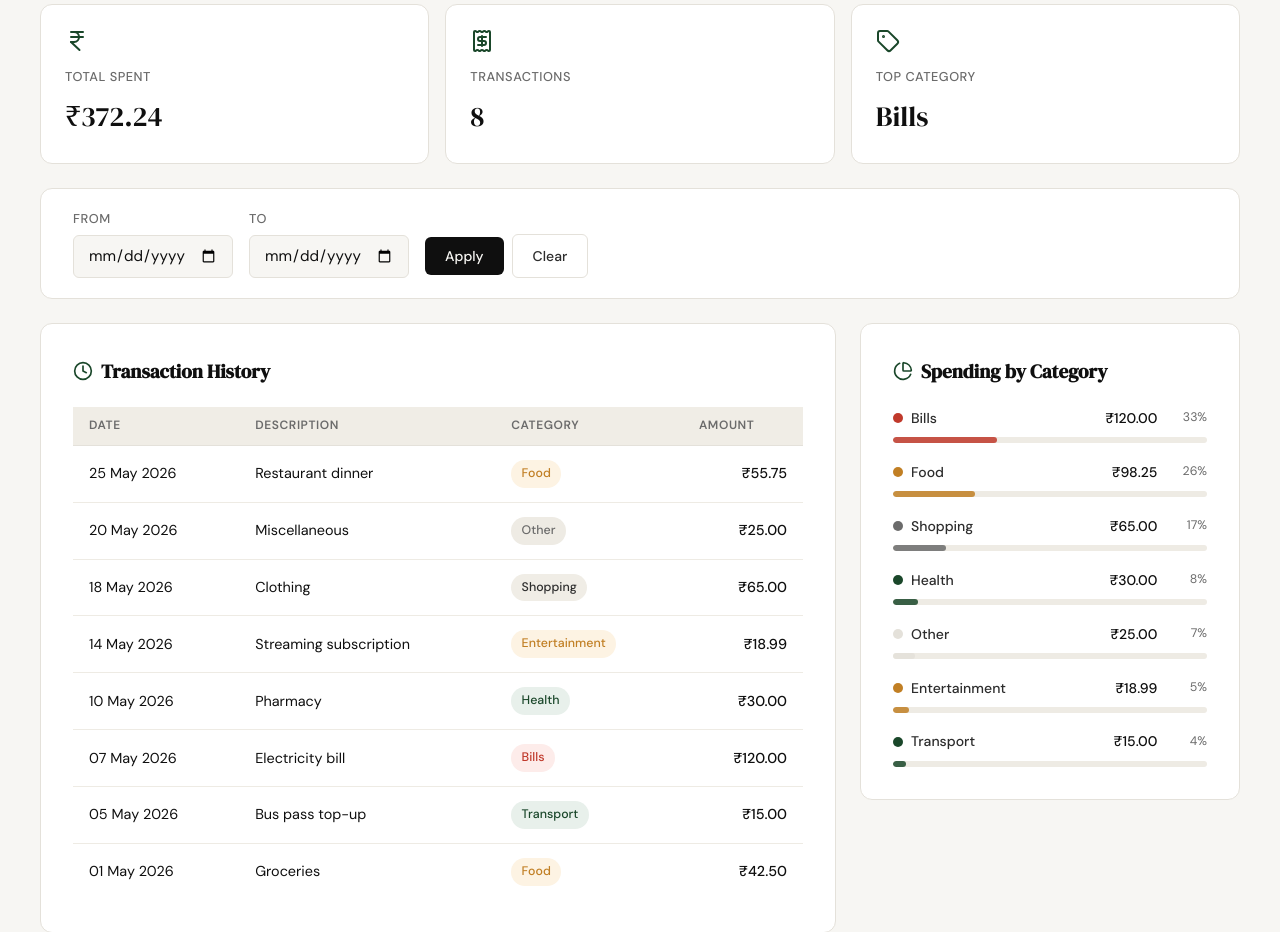
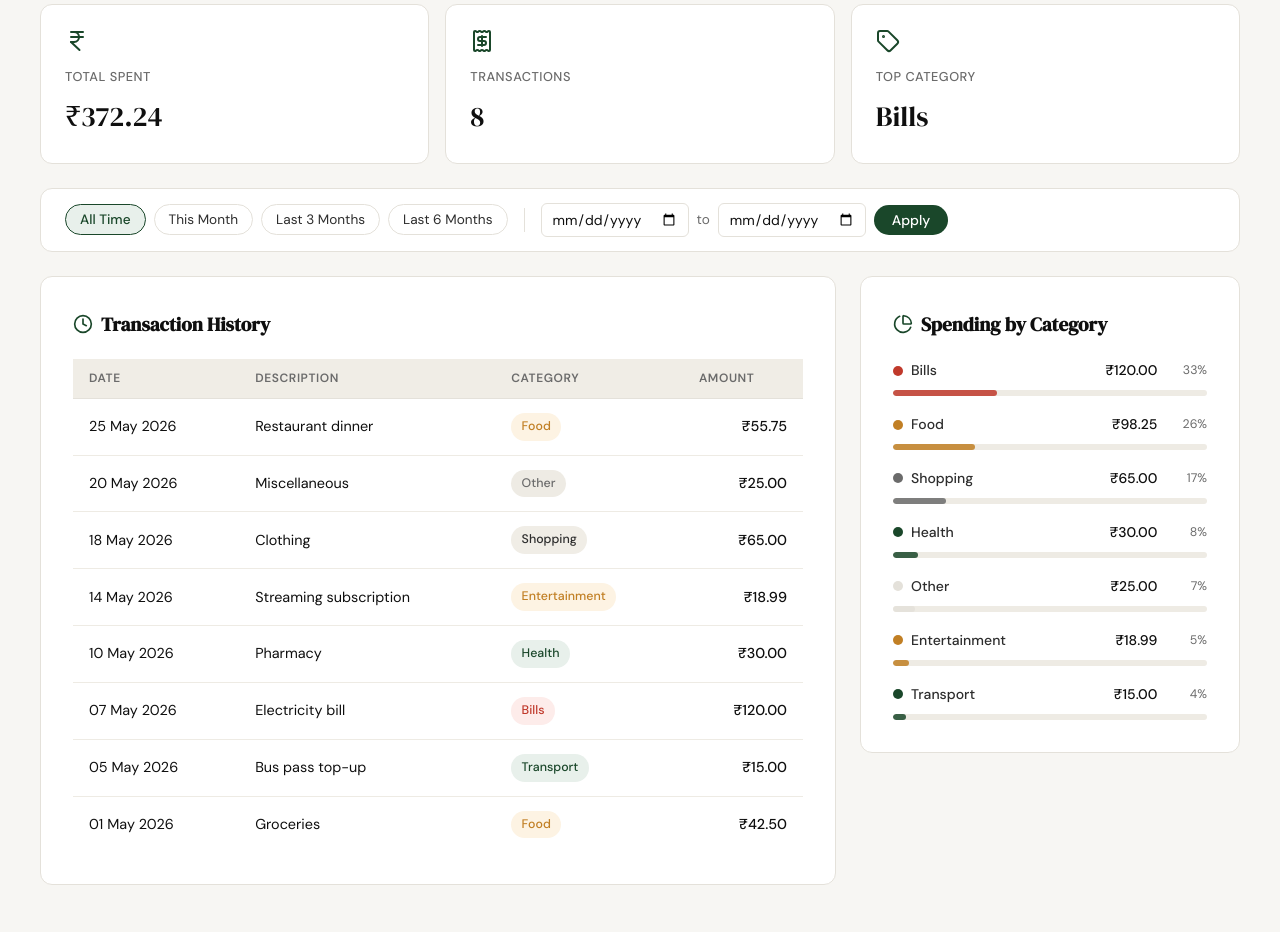
Before and after one commit to nikeshgamal24/spendly, a Flask app: page /profile in a window 1280 px wide. Shown: the part 287-1219 px from the top of the page. Run offline with Flask 3, Linux system fonts and the light colour scheme; a user stored in the database is signed in; data comes from the database, SQL or seed files in the repository.

Commit message:
redesign filter bar with quick-select preset pills
- Replace label/clear layout with pill buttons: All Time, This Month,
  Last 3 Months, Last 6 Months
- Presets set date inputs and submit via vanilla JS; All Time navigates
  to bare /profile
- Active preset is highlighted on page load by matching URL params
- Apply button restyled as pill with accent fill; vertical separator
  between presets and date inputs
- Update tests to reflect removal of Clear link in favour of All Time pill

Co-Authored-By: Claude Sonnet 4.6 <noreply@anthropic.com>

```diff
--- a/static/css/profile.css
+++ b/static/css/profile.css
@@ -362,65 +362,133 @@
     background: var(--paper-card);
     border: 1px solid var(--border);
     border-radius: var(--radius-md);
-    padding: 1.25rem 2rem;
+    padding: 0.875rem 1.5rem;
 }
 
-.profile-filter-fields {
+.profile-filter-bar {
     display: flex;
-    align-items: flex-end;
+    align-items: center;
     gap: 1rem;
     flex-wrap: wrap;
 }
 
-.profile-filter-group {
+.profile-filter-presets {
     display: flex;
-    flex-direction: column;
-    gap: 0.35rem;
+    align-items: center;
+    gap: 0.5rem;
+    flex-wrap: wrap;
 }
 
-.profile-filter-label {
-    font-size: 0.8rem;
-    font-weight: 500;
-    color: var(--ink-muted);
-    text-transform: uppercase;
-    letter-spacing: 0.04em;
+.profile-filter-preset {
+    padding: 0.375rem 0.875rem;
+    border: 1px solid var(--border);
+    border-radius: 999px;
+    background: transparent;
+    color: var(--ink-soft);
+    font-family: var(--font-body);
+    font-size: 0.85rem;
+    cursor: pointer;
+    transition: border-color 0.15s, background 0.15s, color 0.15s;
 }
 
-.profile-filter-input {
-    width: 160px;
+.profile-filter-preset:hover {
+    border-color: var(--accent);
+    color: var(--accent);
+    background: var(--accent-light);
 }
 
-.profile-filter-actions {
+.profile-filter-preset--active {
+    border-color: var(--accent);
+    background: var(--accent-light);
+    color: var(--accent);
+    font-weight: 500;
+}
+
+.profile-filter-sep {
+    width: 1px;
+    height: 24px;
+    background: var(--border);
+    flex-shrink: 0;
+}
+
+.profile-filter-form {
     display: flex;
     align-items: center;
     gap: 0.5rem;
 }
 
-.profile-filter-btn {
-    padding: 0.6rem 1.25rem;
+.profile-filter-input {
+    padding: 0.375rem 0.625rem;
+    border: 1px solid var(--border);
+    border-radius: var(--radius-sm);
+    background: var(--paper-card);
+    font-family: var(--font-body);
     font-size: 0.875rem;
+    color: var(--ink);
+    width: 148px;
+    transition: border-color 0.15s;
 }
 
-@media (max-width: 600px) {
-    .profile-filter {
-        padding: 1rem;
+.profile-filter-input:focus {
+    outline: none;
+    border-color: var(--accent);
+}
+
+.profile-filter-to-sep {
+    font-size: 0.85rem;
+    color: var(--ink-muted);
+}
+
+.profile-filter-apply {
+    padding: 0.375rem 1.125rem;
+    border: none;
+    border-radius: 999px;
+    background: var(--accent);
+    color: var(--paper-card);
+    font-family: var(--font-body);
+    font-size: 0.875rem;
+    font-weight: 500;
+    cursor: pointer;
+    transition: opacity 0.15s;
+}
+
+.profile-filter-apply:hover {
+    opacity: 0.88;
+}
+
+@media (max-width: 768px) {
+    .profile-filter-sep {
+        display: none;
     }
 
-    .profile-filter-fields {
+    .profile-filter-bar {
+        flex-direction: column;
+        align-items: flex-start;
+    }
+
+    .profile-filter-form {
+        flex-wrap: wrap;
+    }
+
+    .profile-filter-input {
+        width: 140px;
+    }
+}
+
+@media (max-width: 480px) {
+    .profile-filter-input {
+        width: 100%;
+    }
+
+    .profile-filter-form {
+        width: 100%;
         flex-direction: column;
         align-items: stretch;
     }
 
-    .profile-filter-input {
-        width: 100%;
-    }
-
-    .profile-filter-actions {
-        flex-direction: column;
-    }
-
-    .profile-filter-btn {
+    .profile-filter-apply {
         width: 100%;
         text-align: center;
+        border-radius: var(--radius-sm);
     }
 }
--- a/static/js/main.js
+++ b/static/js/main.js
@@ -1 +1,88 @@
-// main.js — students will add JavaScript here as features are built
+// main.js — profile date filter preset logic
+
+(function () {
+    function toISO(date) {
+        return date.toISOString().slice(0, 10);
+    }
+
+    function computePresetRange(preset) {
+        const today = new Date();
+        const todayStr = toISO(today);
+
+        if (preset === "all-time") return null;
+
+        if (preset === "this-month") {
+            const start = new Date(today.getFullYear(), today.getMonth(), 1);
+            return { from: toISO(start), to: todayStr };
+        }
+
+        if (preset === "last-3-months") {
+            const start = new Date(today);
+            start.setMonth(start.getMonth() - 3);
+            return { from: toISO(start), to: todayStr };
+        }
+
+        if (preset === "last-6-months") {
+            const start = new Date(today);
+            start.setMonth(start.getMonth() - 6);
+            return { from: toISO(start), to: todayStr };
+        }
+
+        return null;
+    }
+
+    function getActivePreset(currentFrom, currentTo) {
+        if (!currentFrom && !currentTo) return "all-time";
+
+        const presets = ["this-month", "last-3-months", "last-6-months"];
+        for (const preset of presets) {
+            const range = computePresetRange(preset);
+            if (range && range.from === currentFrom && range.to === currentTo) {
+                return preset;
+            }
+        }
+        return null;
+    }
+
+    function initFilterPresets() {
+        const presetBtns = document.querySelectorAll(".profile-filter-preset");
+        if (!presetBtns.length) return;
+
+        const fromInput = document.getElementById("filter-from");
+        const toInput   = document.getElementById("filter-to");
+        const form      = document.getElementById("profile-filter-form");
+        if (!fromInput || !toInput || !form) return;
+
+        // Mark the currently active preset.
+        const active = getActivePreset(fromInput.value, toInput.value);
+        presetBtns.forEach(btn => {
+            if (btn.dataset.preset === active) {
+                btn.classList.add("profile-filter-preset--active");
+            }
+        });
+
+        presetBtns.forEach(btn => {
+            btn.addEventListener("click", function () {
+                const preset = this.dataset.preset;
+
+                if (preset === "all-time") {
+                    window.location.href = form.action;
+                    return;
+                }
+
+                const range = computePresetRange(preset);
+                if (!range) return;
+
+                fromInput.value = range.from;
+                toInput.value   = range.to;
+                form.submit();
+            });
+        });
+    }
+
+    if (document.readyState === "loading") {
+        document.addEventListener("DOMContentLoaded", initFilterPresets);
+    } else {
+        initFilterPresets();
+    }
+}());
--- a/templates/profile.html
+++ b/templates/profile.html
@@ -44,24 +44,21 @@
 
     <!-- Date range filter -->
     <div class="profile-filter">
-      <form class="profile-filter-form" method="get" action="{{ url_for('profile') }}">
-        <div class="profile-filter-fields">
-          <div class="profile-filter-group">
-            <label class="profile-filter-label" for="filter-from">From</label>
-            <input id="filter-from" class="form-input profile-filter-input"
-                   type="date" name="from" value="{{ filter_from or '' }}">
-          </div>
-          <div class="profile-filter-group">
-            <label class="profile-filter-label" for="filter-to">To</label>
-            <input id="filter-to" class="form-input profile-filter-input"
-                   type="date" name="to" value="{{ filter_to or '' }}">
-          </div>
-          <div class="profile-filter-actions">
-            <button type="submit" class="btn-primary profile-filter-btn">Apply</button>
-            <a href="{{ url_for('profile') }}" class="btn-ghost profile-filter-btn">Clear</a>
-          </div>
+      <div class="profile-filter-bar">
+        <div class="profile-filter-presets">
+          <button type="button" class="profile-filter-preset" data-preset="all-time">All Time</button>
+          <button type="button" class="profile-filter-preset" data-preset="this-month">This Month</button>
+          <button type="button" class="profile-filter-preset" data-preset="last-3-months">Last 3 Months</button>
+          <button type="button" class="profile-filter-preset" data-preset="last-6-months">Last 6 Months</button>
         </div>
-      </form>
+        <div class="profile-filter-sep"></div>
+        <form id="profile-filter-form" class="profile-filter-form" method="get" action="{{ url_for('profile') }}">
+          <input id="filter-from" class="profile-filter-input" type="date" name="from" value="{{ filter_from or '' }}">
+          <span class="profile-filter-to-sep">to</span>
+          <input id="filter-to" class="profile-filter-input" type="date" name="to" value="{{ filter_to or '' }}">
+          <button type="submit" class="profile-filter-apply">Apply</button>
+        </form>
+      </div>
     </div>
 
     <!-- Bottom grid: history left, categories right -->
```
Also changed, not shown: tests/test_06-date-filter-profile-page.py (+8 -7 lines).
